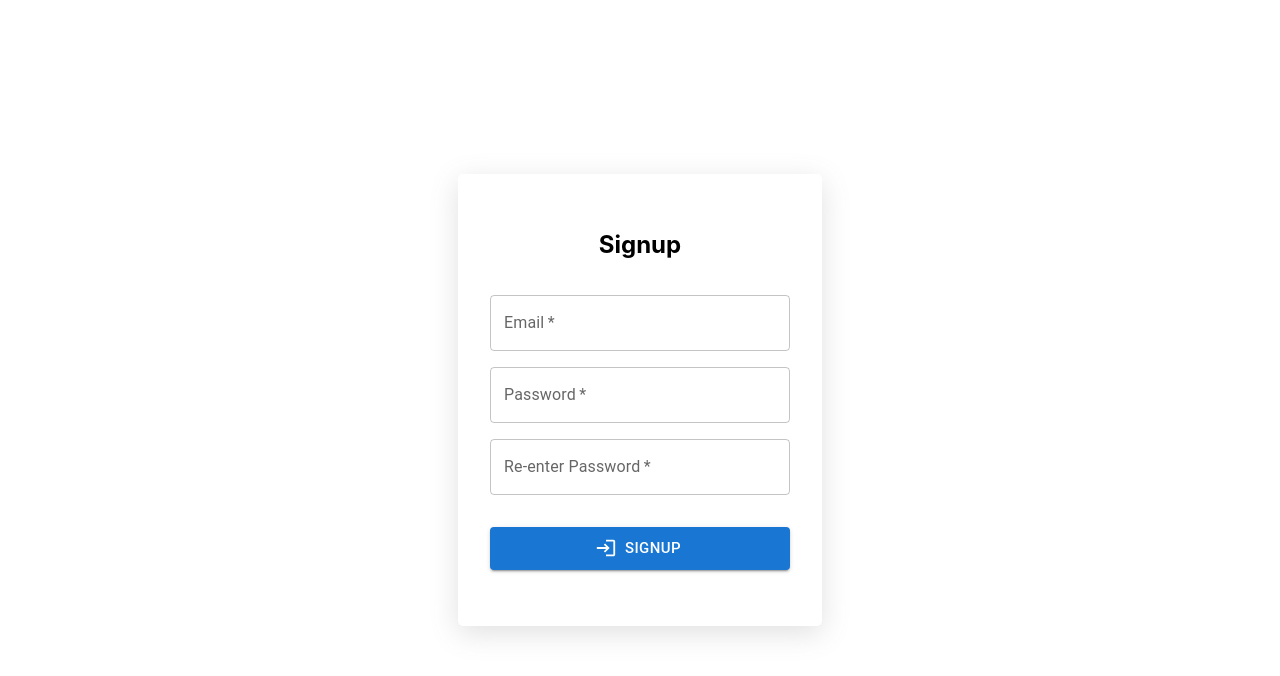
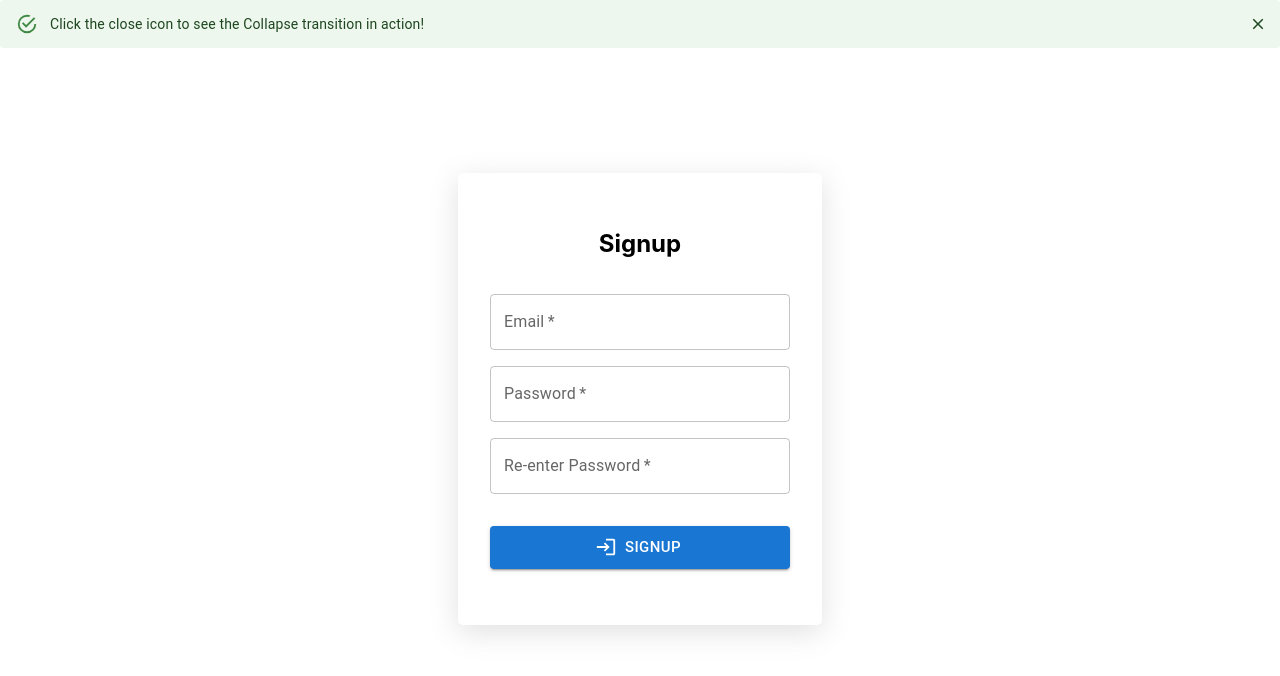
Before and after one commit to zywangdylan/refresh-token, a React (Create React App) app in the folder refresh-token-frontend/: page /signup in a window 1280 px wide. Shown: the top 676 px of the page. Built offline with nearby package versions, Linux system fonts and the light colour scheme.

Commit message:
alert added and styled in signup page

```diff
--- a/refresh-token-frontend/src/components/SignupForm.js
+++ b/refresh-token-frontend/src/components/SignupForm.js
@@ -20,9 +20,10 @@ function SignupForm() {
       // Assuming the API response includes an accessToken
       if (response.accessToken) {
         setAuthToken(response.accessToken);
+        setAuthToken(response.refreshToken);
         // Redirect the user or update the UI to reflect the successful signup/login
         console.log('Signup successful, user logged in.');
-        // Redirect or update UI here
+
       } else {
         console.error('Signup successful, but no access token received.');
         setErrorMessage('Signup successful, but unable to log in automatically.');
--- a/refresh-token-frontend/src/pages/Login/Login.css
+++ b/refresh-token-frontend/src/pages/Login/Login.css
@@ -1,6 +1,10 @@
 .uni-form-layout {
   height: 100vh;
   display: flex;
-  justify-content: center;
-  align-items: center;
+  flex-direction: column;
 }
+
+.topAlert {
+  display: fixed;
+  top: 0;
+}
--- /dev/null
+++ b/refresh-token-frontend/src/pages/Signup/Signup.css
@@ -0,0 +1,8 @@
+.signupForm {
+  flex: 1;
+  display: flex;
+  width: 100%;
+  margin-top: -50px;
+  justify-content: center;
+  align-items: center;
+}
--- a/refresh-token-frontend/src/pages/Signup/Signup.js
+++ b/refresh-token-frontend/src/pages/Signup/Signup.js
@@ -1,10 +1,46 @@
 import React from 'react';
+import { Alert, Box, Collapse, Button } from '@mui/material';
+import CheckIcon from '@mui/icons-material/Check';
+import IconButton from '@mui/material/IconButton';
+import CloseIcon from '@mui/icons-material/Close';
+
 import SignupForm from '../../components/SignupForm'
+import "./Signup.css"
 
 const Signup = () => {
+  const [open, setOpen] = React.useState(true);
+  const AlertPlaceholder = ({ visible }) => (
+    <div style={{ height: visible ? '0' : '50px', transition: 'height 0.3s ease' }} />
+  );
+
   return (
     <div className="uni-form-layout">
-      <SignupForm></SignupForm>
+      <Box sx={{ width: '100%', display: 'fixed', top: 0}} >
+        <Collapse in={open} sx={{ width: '100%' }}>
+          <Alert
+            action={
+              <IconButton
+                aria-label="close"
+                color="inherit"
+                size="small"
+                onClick={() => {
+                  setOpen(false);
+                }}
+              >
+                <CloseIcon fontSize="inherit" />
+              </IconButton>
+            }
+            sx={{ mb: 2 }}
+            style={{ margin: 0 }}
+          >
+            Click the close icon to see the Collapse transition in action!
+          </Alert>
+        </Collapse>
+        <AlertPlaceholder visible={open} />
+      </Box>
+      <div class="signupForm">
+        <SignupForm></SignupForm>
+      </div>
     </div>
   );
 }
```
